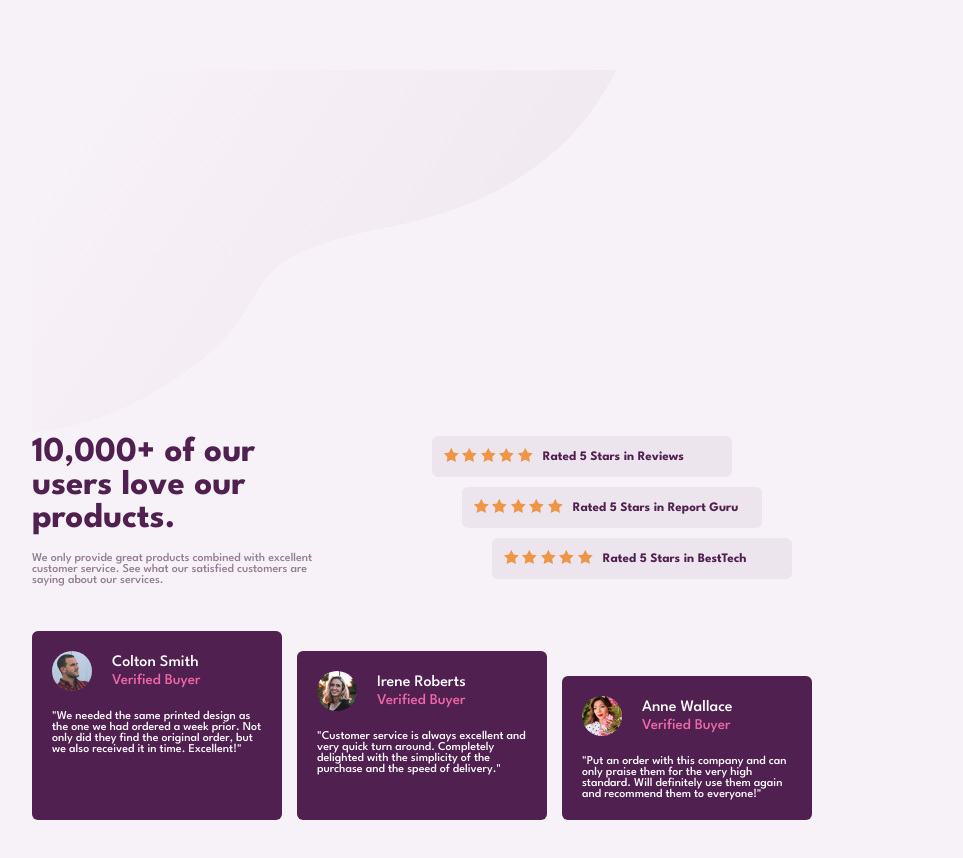
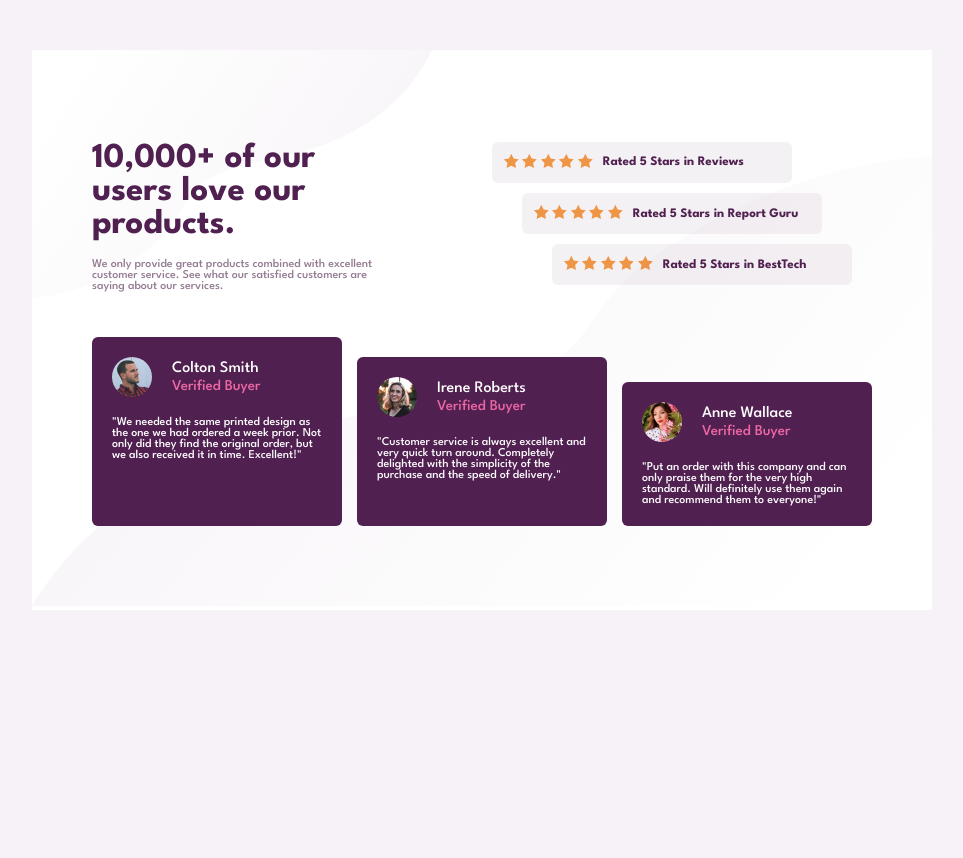
Before and after one commit to CodeOmari/Front-end-Mentor, a plain HTML site: page social-proof-section-master/index.html in a window 1280 px wide. Shown: the whole page, without its empty margins (158-1121 px from the left). After the commit the page ends 800 px from the top, so only its background shows below. Drawn offline with Linux system fonts and the light colour scheme.

Commit message:
update project styles

```diff
--- a/social-proof-section-master/style.css
+++ b/social-proof-section-master/style.css
@@ -10,13 +10,35 @@ body{
     align-items: center;
     background-color: hsl(300, 24%, 96%);
 }
+.top-pattern{
+    width: 400px;
+}
+.bottom-pattern{
+    width: 900px;
+    height: 450px;
+    margin-top: -390px;
+}
+.img-wrapper {
+  position: relative;
+  width: 100%;
+  overflow: hidden;
+}
+.img-wrapper::after{
+    content: '';
+    position: absolute;
+}
 .container{
     width: 900px;
-    margin-top: 70px;
+    margin-top: 50px;
+    background-color: hsl(0, 0%, 100%);
 }
 .products-container{
     display: flex;
     flex-direction: row;
+    padding-right: 60px;
+    padding-left: 60px;
+    padding-top: 60px;
+    margin-top: -220px;
 }
 .products{
     width: 300px;
@@ -71,6 +93,9 @@ body{
     flex-direction: row;
     justify-content: space-between;
     width: 780px;
+    padding-right: 60px;
+    padding-left: 60px;
+    padding-bottom: 20px;
 }
 .reviews-container img{
     border-radius: 50%;
```
